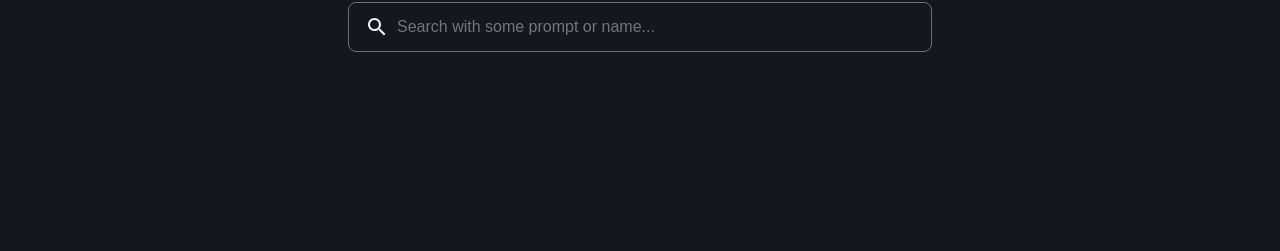
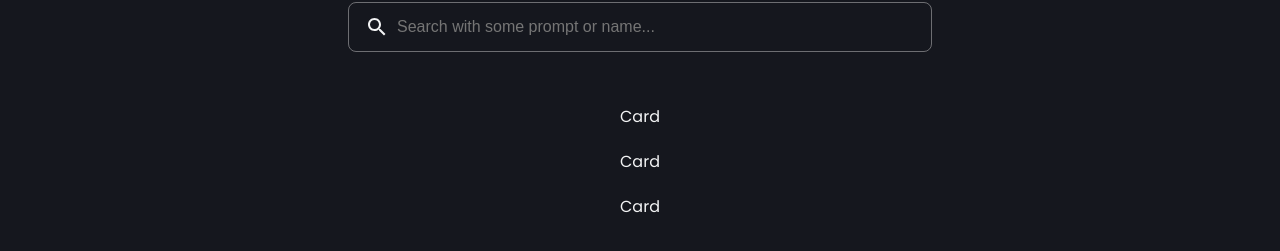
Before and after one commit to AlishaKausheen/Imagery, a React (Create React App) app in the folder client/: page / in a window 1280 px wide. Shown: the part 219-470 px from the top of the page. Built offline with nearby package versions, Linux system fonts and the light colour scheme.

Commit message:
home styling

```diff
--- a/client/src/pages/Home.jsx
+++ b/client/src/pages/Home.jsx
@@ -41,13 +41,42 @@ color: ${({ theme }) => theme.secondary};
 }
 `;
 
+const Wrapper = styled.div`
+width: 100%;
+max-width: 1400px;
+padding: 32px 0px;
+display: flex;
+justify-content: center;
+`;
+
+const CardWrapper = styled.div`
+display: grid;
+gap:20px;
+
+@media (min-width: 640px) and (max-width: 1199px){
+  grid-template-columns: repeat(3, 1fr);
+}
+
+@media (max-width: 639px){
+  grid-template-columns: repeat(2, 1fr);
+}
+`;
+
 const Home = () => {
   return (
     <Container>
       <Headline>Explore popular posts in the Community!
         <Span>◦Generate with AI◦</Span>
       </Headline>
-      <SearchBar/>
+      <SearchBar />
+      <Wrapper>
+        <CardWrapper>
+          <div>Card</div>
+          <div>Card</div>
+          <div>Card</div>
+
+         </CardWrapper>
+      </Wrapper>
     </Container>
   )
 }
```
Also changed, not shown: client/src/components/ImageCard.jsx (added).
